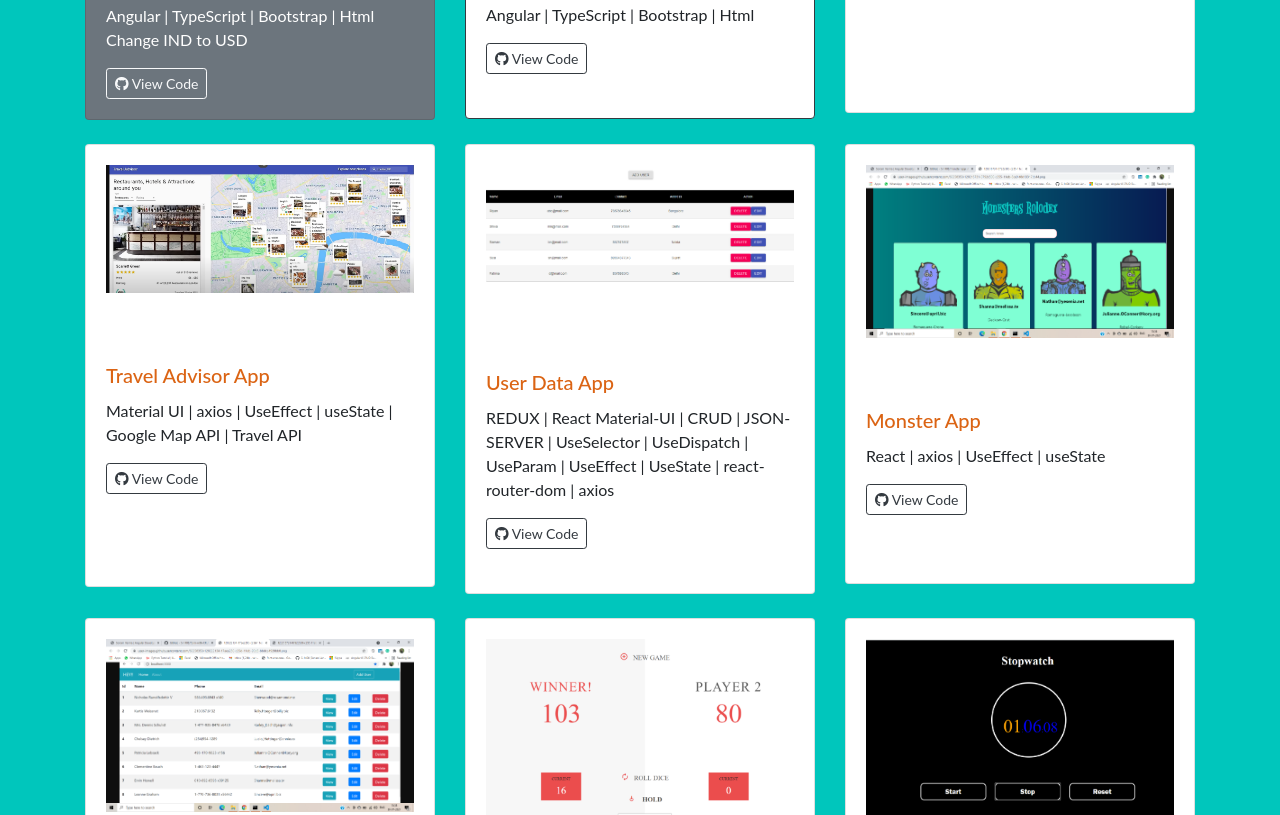
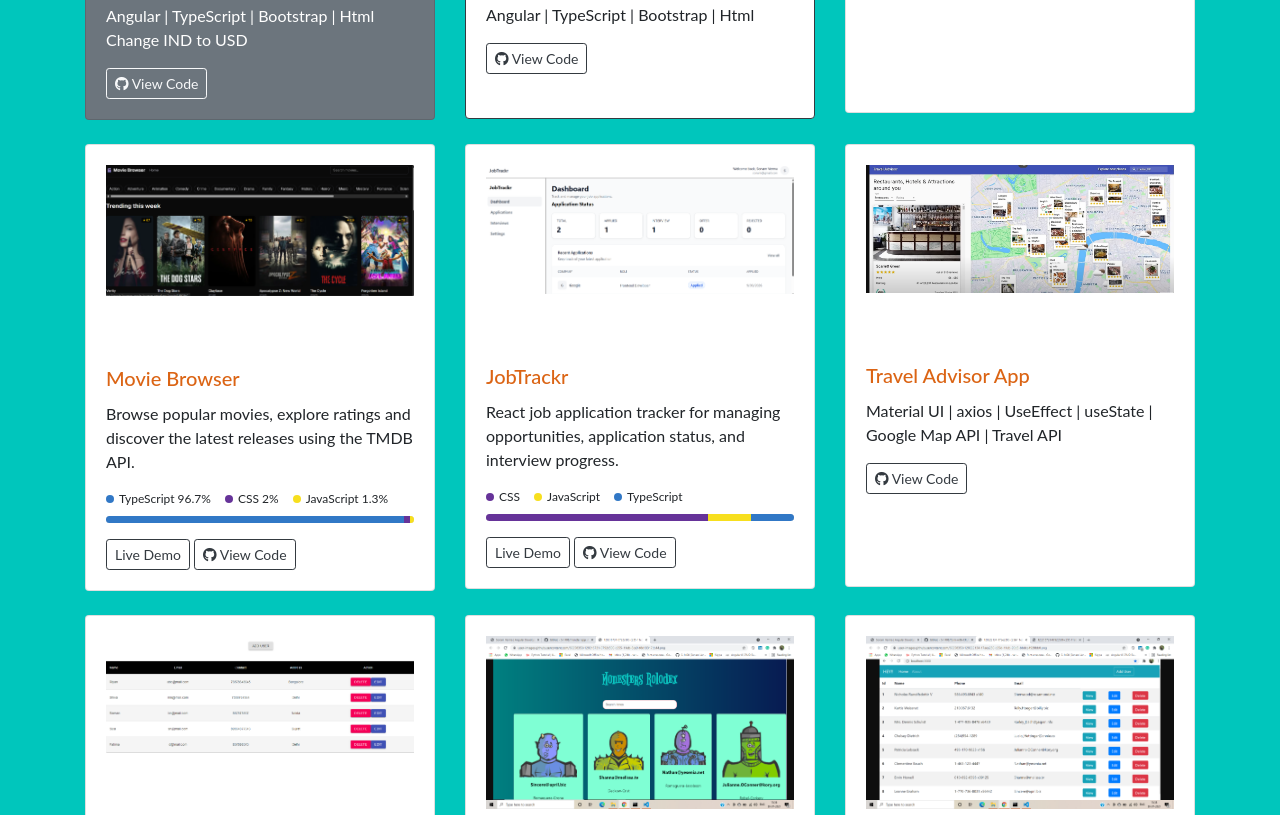
Before and after one commit to S-1408/sonam-verma.github.io, a plain HTML site: page index.html in a window 1280 px wide. Shown: the part 2529-3344 px from the top of the page. Drawn offline with nearby package versions, Linux system fonts and the light colour scheme.

Commit message:
add react and nextjs project

```diff
--- a/css/design.css
+++ b/css/design.css
@@ -368,6 +368,44 @@ h2 span:nth-child(7){
     padding: 20px;
 }
 
+.project-languages {
+    display: flex;
+    flex-wrap: wrap;
+    gap: 6px 14px;
+    margin-bottom: 8px;
+    font-size: 12px;
+}
+
+.project-languages span {
+    display: inline-flex;
+    align-items: center;
+}
+
+.language-dot {
+    width: 8px;
+    height: 8px;
+    margin-right: 5px;
+    border-radius: 50%;
+}
+
+.language-dot.typescript { background-color: #3178c6; }
+.language-dot.css { background-color: #663399; }
+.language-dot.javascript { background-color: #f7df1e; }
+
+.language-bar {
+    display: flex;
+    height: 7px;
+    margin-bottom: 16px;
+    overflow: hidden;
+    border-radius: 999px;
+    background-color: #d6d6d6;
+}
+
+.language-bar span { display: block; height: 100%; }
+.language-bar-typescript { width: 96.7%; background-color: #3178c6; }
+.language-bar-css { width: 2%; background-color: #663399; }
+.language-bar-javascript { width: 1.3%; background-color: #f7df1e; }
+
 .about-center{
     text-align: center;
 }
--- a/index.html
+++ b/index.html
@@ -268,6 +268,7 @@
 
                             <li class="button active" data-filter="react">React</li>
                             <li class="button active" data-filter="angular">Angular</li>
+                            <li class="button active" data-filter="nextjs">Next.js</li>
                             <li class="button active" data-filter="javaScript">JavaScript</li>
                         </ul>
 
@@ -380,7 +381,53 @@
                     </div>
                 </div>
 
+                <!-- next.js project -->
+                <div class="col-md-4 itemImg nextjs">
+                    <div class="card mb-4">
+                       <img class="card-img-top" src="images/nextjs/movie.png" alt="Movie Browser project preview">
+                       <div class="card-body">
+                          <h5 class="card-title">Movie Browser</h5>
+                          <p class="card-text">Browse popular movies, explore ratings and discover the latest releases using the TMDB API.</p>
+                          <div class="project-languages" aria-label="Project languages">
+                            <span><i class="language-dot typescript"></i>TypeScript 96.7%</span>
+                            <span><i class="language-dot css"></i>CSS 2%</span>
+                            <span><i class="language-dot javascript"></i>JavaScript 1.3%</span>
+                          </div>
+                          <div class="language-bar" aria-hidden="true">
+                            <span class="language-bar-typescript"></span>
+                            <span class="language-bar-css"></span>
+                            <span class="language-bar-javascript"></span>
+                          </div>
+                          <a href="https://movie-browser-movie-browser.vercel.app/" class="btn btn-outline-dark btn-sm" target="_blank" rel="noreferrer noopener">Live Demo</a>
+                          <a href="https://github.com/S-1408/Movie-browser" class="btn btn-outline-dark btn-sm" target="_blank" rel="noreferrer noopener">
+                          <span class="fab fa-github"></span> View Code</a>
+                       </div>
+                    </div>
+                </div>
                 <!-- react project -->
+                <div class="col-md-4 itemImg react">
+                    <div class="card mb-4">
+                       <img class="card-img-top" src="images/react/jobtrackr.png" alt="JobTrackr project preview">
+                       <div class="card-body">
+                          <h5 class="card-title">JobTrackr</h5>
+                          <p class="card-text">React job application tracker for managing opportunities, application status, and interview progress.</p>
+                          <div class="project-languages" aria-label="Project languages">
+                            <span><i class="language-dot css"></i>CSS</span>
+                            <span><i class="language-dot javascript"></i>JavaScript</span>
+                            <span><i class="language-dot typescript"></i>TypeScript</span>
+                          </div>
+                          <div class="language-bar" aria-hidden="true">
+                            <span class="language-bar-css" style="width:72%;"></span>
+                            <span class="language-bar-javascript" style="width:14%;"></span>
+                            <span class="language-bar-typescript" style="width:14%;"></span>
+                          </div>
+                          <a href="https://jobtracker-react.vercel.app/" class="btn btn-outline-dark btn-sm" target="_blank" rel="noreferrer noopener">Live Demo</a>
+                          <a href="https://github.com/S-1408/jobtrackr/tree/main/frontend" class="btn btn-outline-dark btn-sm" target="_blank" rel="noreferrer noopener">
+                          <span class="fab fa-github"></span> View Code</a>
+                       </div>
+                    </div>
+                </div>
+
                 <div class="col-md-4 itemImg react">
                     <div class="card mb-4">
                        <img class="card-img-top  " src="images/react/traval_adviser_2.png" alt="Card image cap">
```
Also changed, not shown: images/nextjs/movie.png (added), images/react/jobtrackr.png (added).
